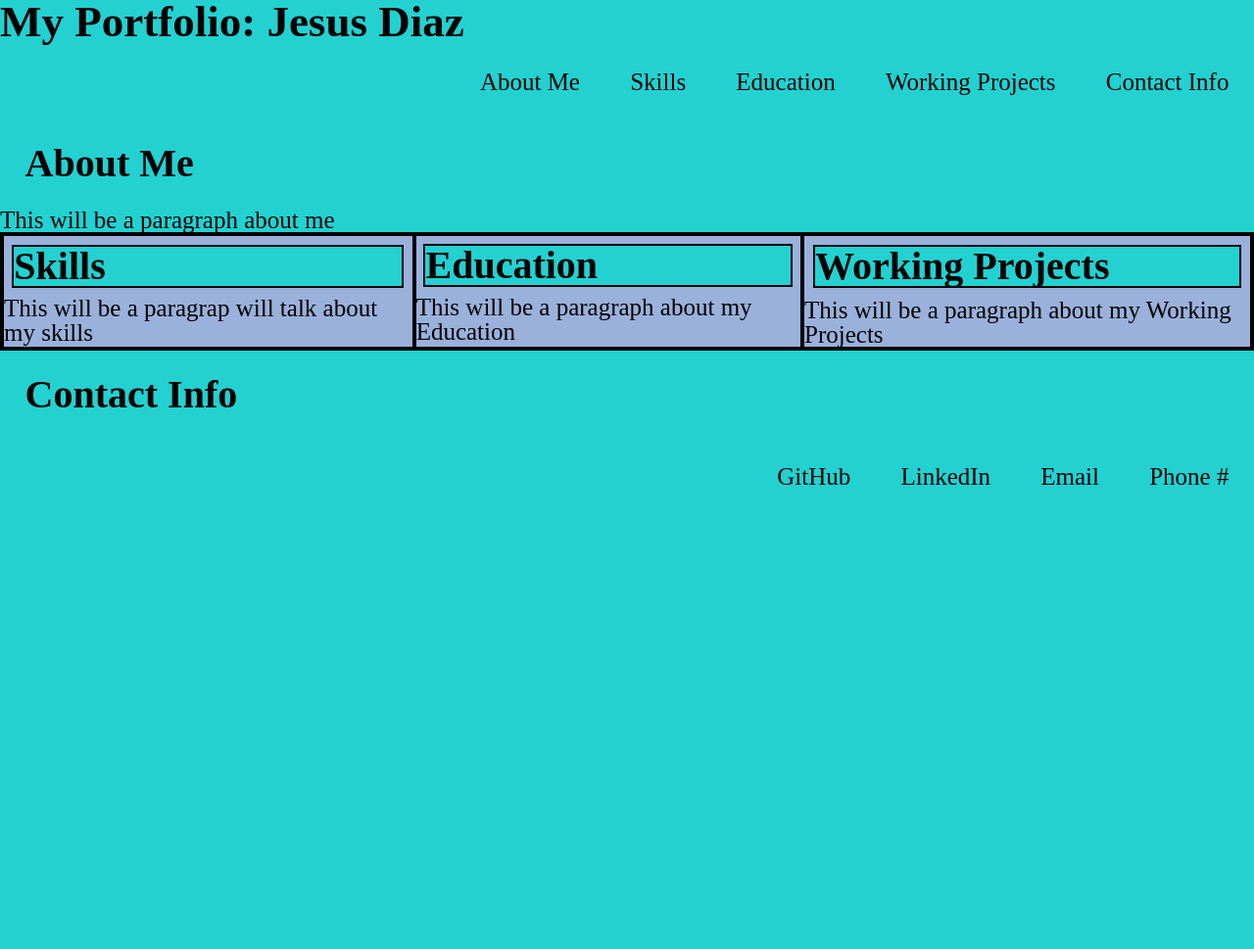
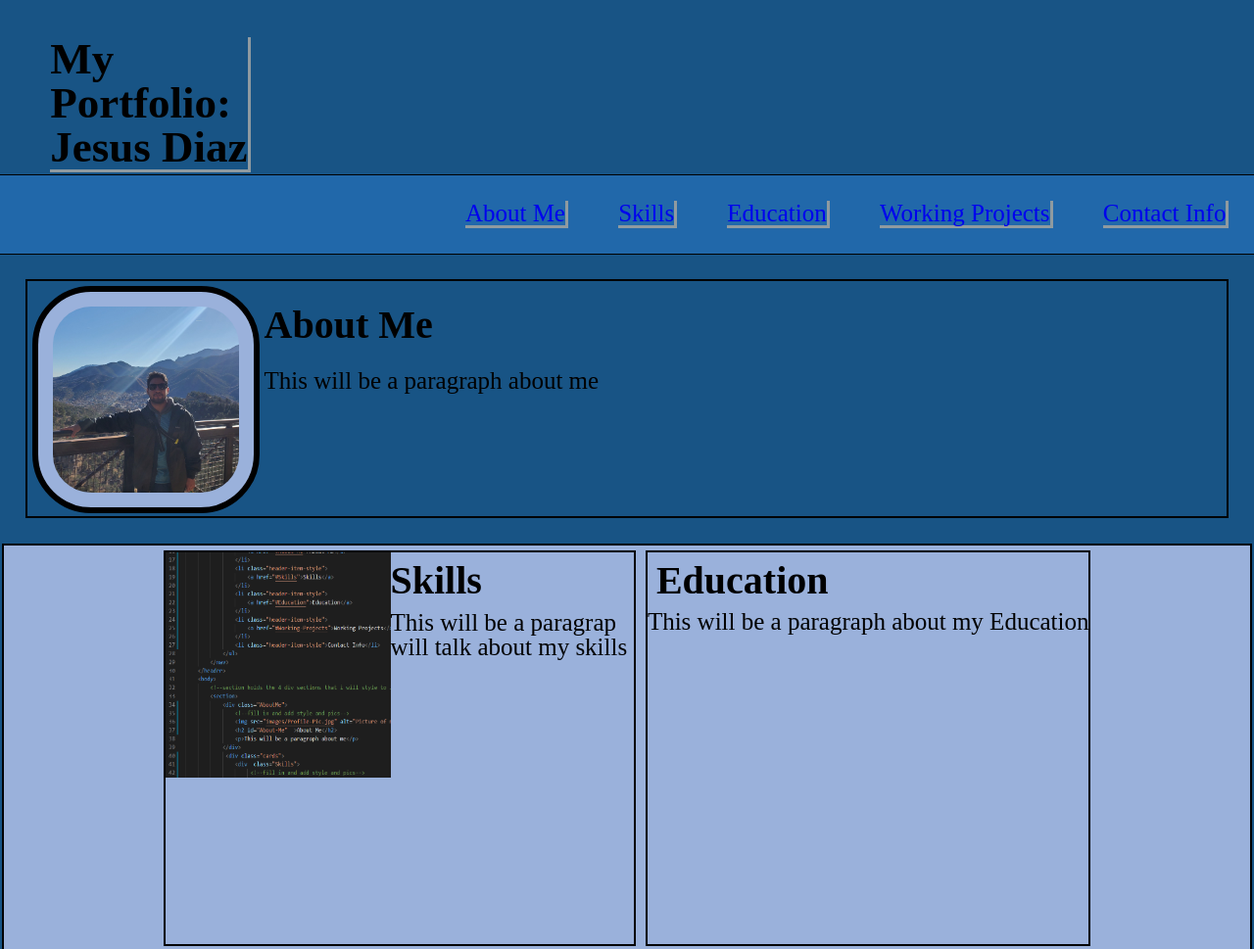
Before and after one commit to J-Diaz103/Portfolio-Repo-Homework, a plain HTML site: page index.html in a window 1280 px wide. Shown: the top 969 px of the page at 98% size. Before the commit the page ends 800 px from the top, so only its background shows below. Drawn offline with Linux system fonts and the light colour scheme.

Commit message:
touched up the html and added css elements, things seem to be working well

```diff
--- a/index.html
+++ b/index.html
@@ -11,43 +11,56 @@
         <h1>My Portfolio: Jesus Diaz</h1>
         <nav>
             <!--This needs hrefs and style-->
-            <ul>
-                <li>About Me</li>
-                <li>Skills</li>
-                <li>Education</li>
-                <li>Working Projects</li>
-                <li>Contact Info</li>
+            <ul class="ul-nav-syle">
+                <li class="header-item-style">
+                    <a href="#About-Me">About Me</a>
+                </li>
+                <li class="header-item-style">
+                    <a href="#Skills">Skills</a>
+                </li>
+                <li class="header-item-style">
+                    <a href="#Education">Education</a>
+                </li>
+                <li class="header-item-style">
+                    <a href="#Working-Projects">Working Projects</a>
+                </li>
+                <li class="header-item-style">
+                    <a href="#Contact-Info">Contact Info</a>
+                </li>
             </ul>
         </nav>
     </header>
     <body>
         <!--section holds the 4 div sections that i will style to look how I want-->
         <section>
-            <div>
-                <!--fill in and add style-->
-                <h2>About Me</h2>
+            <div class="AboutMe">
+                <!--fill in and add style and pics-->
+                <img src="images/Profile-Pic.jpg" alt="Picture of me" class="Profile-Pic">
+                <h2 id="About-Me"  >About Me</h2>
                 <p>This will be a paragraph about me</p>
             </div>
              <div class="cards">
-                    <div class="AboutMe">
-                        <!--fill in and add style-->
-                        <h2 class="cards-header">Skills</h2>
+                <div  class="Skills">
+                     <!--fill in and add style and pics-->
+                     <img src="images/skills-image.png" alt="Picture of mycode" class="Skills-image">
+                     <h2 id="Skills">Skills</h2>
                     <p>This will be a paragrap will talk about my skills</p>
                 </div>
                 <div class="Education">
-                        <!--fill in and add style-->
-                        <h2 class="cards-header">Education</h2>
+                    <!--fill in and add style and pics-->
+                    <h2 id="Education">Education</h2>
                     <p>This will be a paragraph about my Education</p>
                 </div>
                 <div class="WorkingProjects">
-                        <!--fill in and add style-->
-                        <h2 class="cards-header">Working Projects</h2>
+                    <!--fill in and add style and pics-->
+                    <h2 id="Working-Projects">Working Projects</h2>
                      <p>This will be a paragraph about my Working Projects</p>
                 </div>
             </div>
         </section>
         <footer>
-            <h2>Contact Info</h2>
+            <!--would like to make this show the contact info once you hover over the "Contac Info"-->
+            <h2 id="Contact-Info">Contact Info</h2>
             <div>
                 <ul>
                     <li>GitHub</li>
--- a/style.css
+++ b/style.css
@@ -1,21 +1,47 @@
 :root{
-    --primary:rgb(35, 209, 209);
+    --primary:rgb(24, 84, 133);
+    --secondary: rgb(33, 104, 170);
+    --tertiary: rgb(154, 177, 219);
     --card-border: 2px black solid;
+    --bot-right-border-style: rgb(143, 154, 160) solid 3px;
+    --card-size-height:400px;
+    --card-size-width: auto;
 }
 html{
     background-color: var(--primary);
     font-size: 25px;
 }
+a{
+    text-decoration: none;
+}
+/*This is where the header info starts*/
 h1{
     font-size: 180%;
+    margin-top: 3%;
+    margin-left: 4%;
+    margin-right: 80%;
+    border-bottom: var(--bot-right-border-style);
+    border-right: var(--bot-right-border-style);
 }
+nav{
+    background-color:var(--secondary);
+}
+.ul-nav-syle{
+    border-top:black 1px solid;
+    border-bottom: black 1px solid;
+    margin-top: 2px;
+    display: flex;
+    justify-content: flex-end;
+}
+.header-item-style{
+    border-bottom: var(--bot-right-border-style);
+    border-right: var(--bot-right-border-style);
+    margin: 2%;
+}
+/*This is where the info for my header ends*/
 h2{
     font-size: 160%;
     margin: 2%;
-}
-ul{
-    display: flex;
-    justify-content: flex-end;
 }
 li{
     display: flex;
@@ -31,22 +57,65 @@ will name .cards*/
 /* cards start*/
 .cards{
     border: var(--card-border) ;
-    background-color: rgb(154, 177, 219);
+    background-color:var(--tertiary);
     display: flex;
+    flex-wrap: wrap;
     justify-content: center;
+    margin: 2px;
 }
 .cards-header{
     border: var(--card-border);
     margin: 2%;
     background-color:var(--primary);
 }
+/* AboutMe section starts*/
 .AboutMe{
     border: var(--card-border) ;
+    margin: 2%;
+    float: auto;
+    height: 240px;
 }
+.Profile-Pic{
+    width: 190px;
+    height: 190px;
+    border: black solid 6px;
+    padding: 15px;
+    margin: 5px;
+    float: left;
+    background-color: var(--tertiary);
+    border-radius: 60px ;
+}
+/* skills section starts*/
+.Skills{
+    border: var(--card-border) ;
+    margin: 5px;
+    height: var(--card-size-height);
+    width: var(--card-size-width);
+    float: right;
+}
+.Skills-image{
+    height: 230px;
+    width: 230px;
+    float: left;
+}
+/* skills section ends*/
 .Education{
     border: var(--card-border) ;
+    margin: 5px;
+    height: var(--card-size-height);
+    width: var(--card-size-width);
 }
 .WorkingProjects{
     border: var(--card-border) ;
+    margin: 5px;
+    height: var(--card-size-height);
+    width: var(--card-size-width);
 }
 /* cards end*/
+@media only screen and (max-width: 1200px) {
+    h1 {
+        margin-top: 3%;
+        margin-left: 4%;
+        margin-right: 50%;
+    }
+  }
```
Also changed, not shown: images/Profile-Pic.jpg (added), images/skills-image.png (added), 1 other file. Lines whose indentation alone changed are shown as unchanged.
